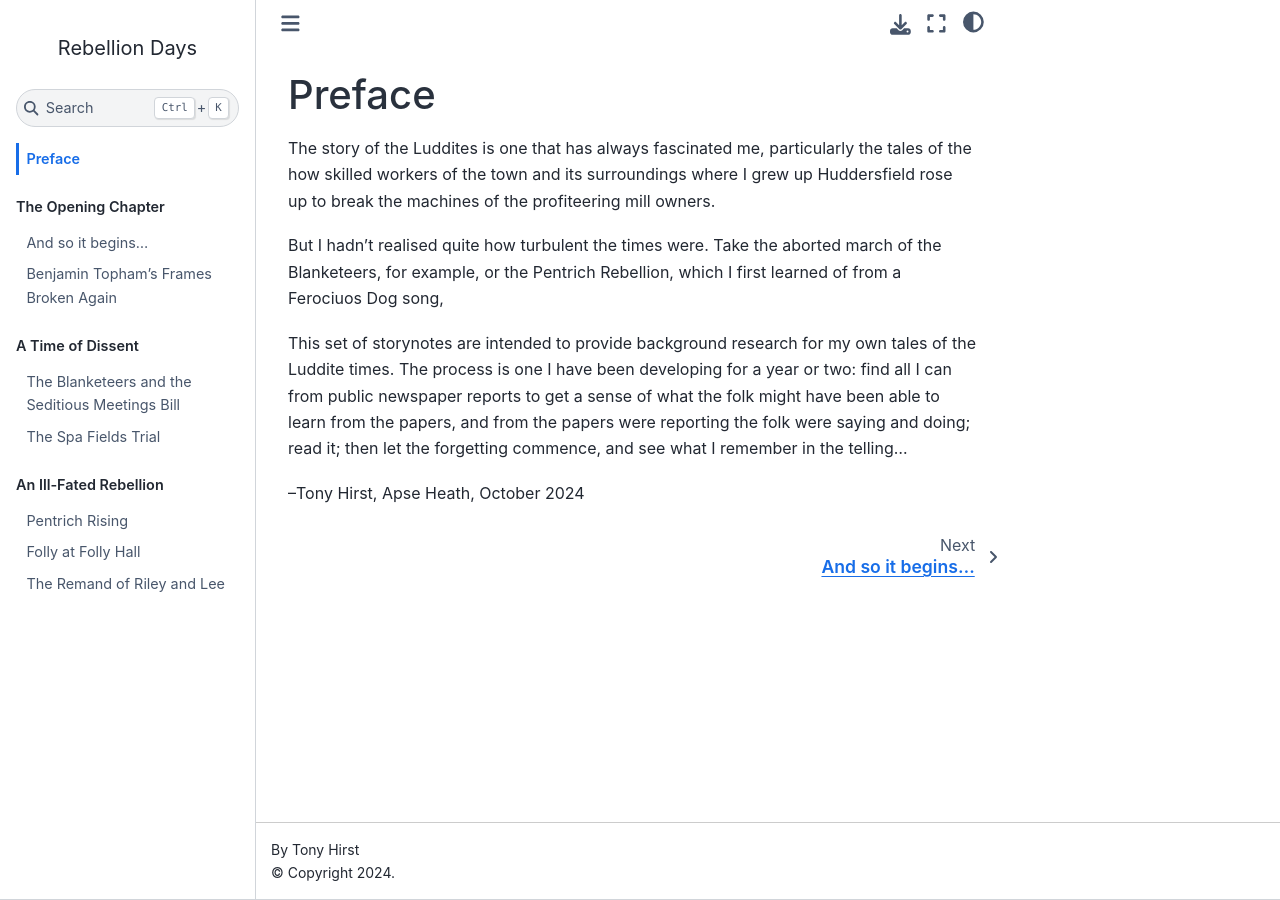
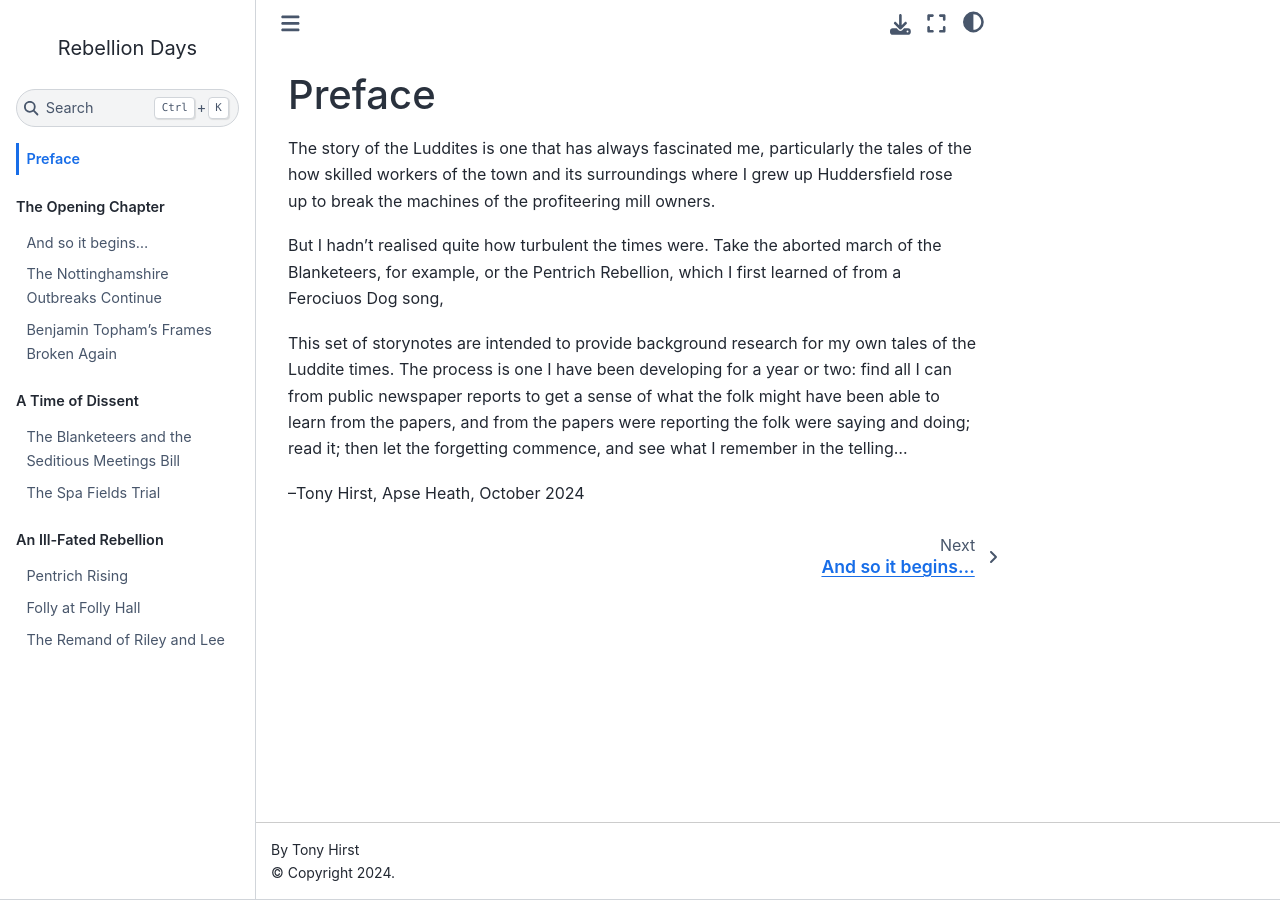
Before and after one commit to psychemedia/pentrich-uprising, a Jupyter Book: the page built from _preface.md, in a window 1280 px wide. Built offline with Jupyter Book 1.0.4 settings and Sphinx 7.4.7 and the Sphinx Book theme 1.1.4, drawn with Linux system fonts in a browser that asks for light colours; part of the change alters nothing that is shown.

```diff
--- a/_toc.yml
+++ b/_toc.yml
@@ -4,6 +4,7 @@ parts:
 - caption: The Opening Chapter
   chapters:
   - file: histories/10_events-1811
+  - file: histories/16_topham_1812
   - file: histories/53_topham_1816
 - caption: A Time of Dissent
   chapters:
```
Also changed, not shown: histories/16_topham_1812.md (renamed from resources/16_topham_1812.md).
